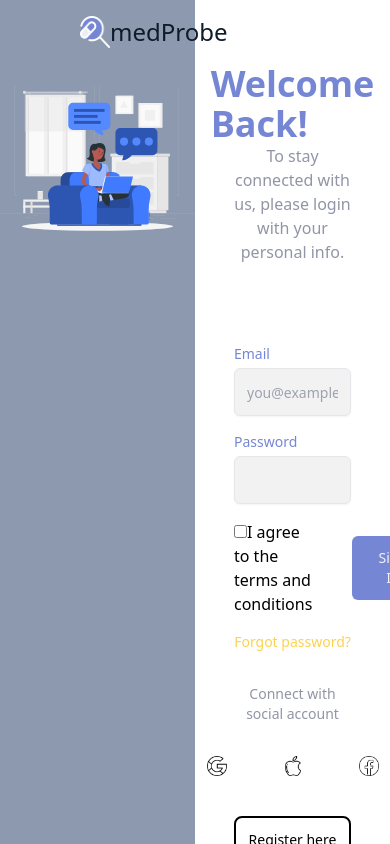
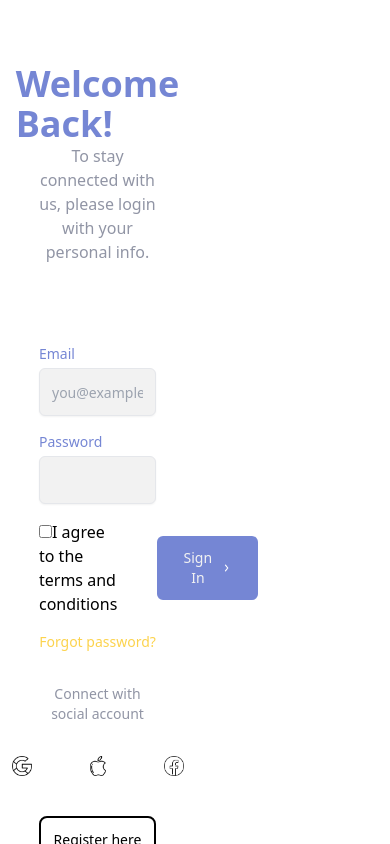
Before and after one commit to DavidAjanaku/MedProbe, a React (Vite) app: page / in a window 390 px wide. Built offline with nearby package versions, Linux system fonts and the light colour scheme; a web font is replaced by a local one.

Commit message:
Chioma: Still fixing mobile view

```diff
--- a/src/views/SignUpPage.jsx
+++ b/src/views/SignUpPage.jsx
@@ -3,7 +3,7 @@ export default function SignUpPage() {
     <div className="font-acumin main-container ">
       <div className="wrapper-container grid grid-cols-2 max-h-screen overflow-hidden">
         {/* 1. IMAGE CONTAINER */}
-        <div className="main-img-container bg-back hidden:md-block hidden:sm-block">
+        <div className="main-img-container bg-back hidden md:block">
           <div className="logo-div flex mx-20 my-4">
             <img
               src="/assets/illustrations/search (4).png"
```
